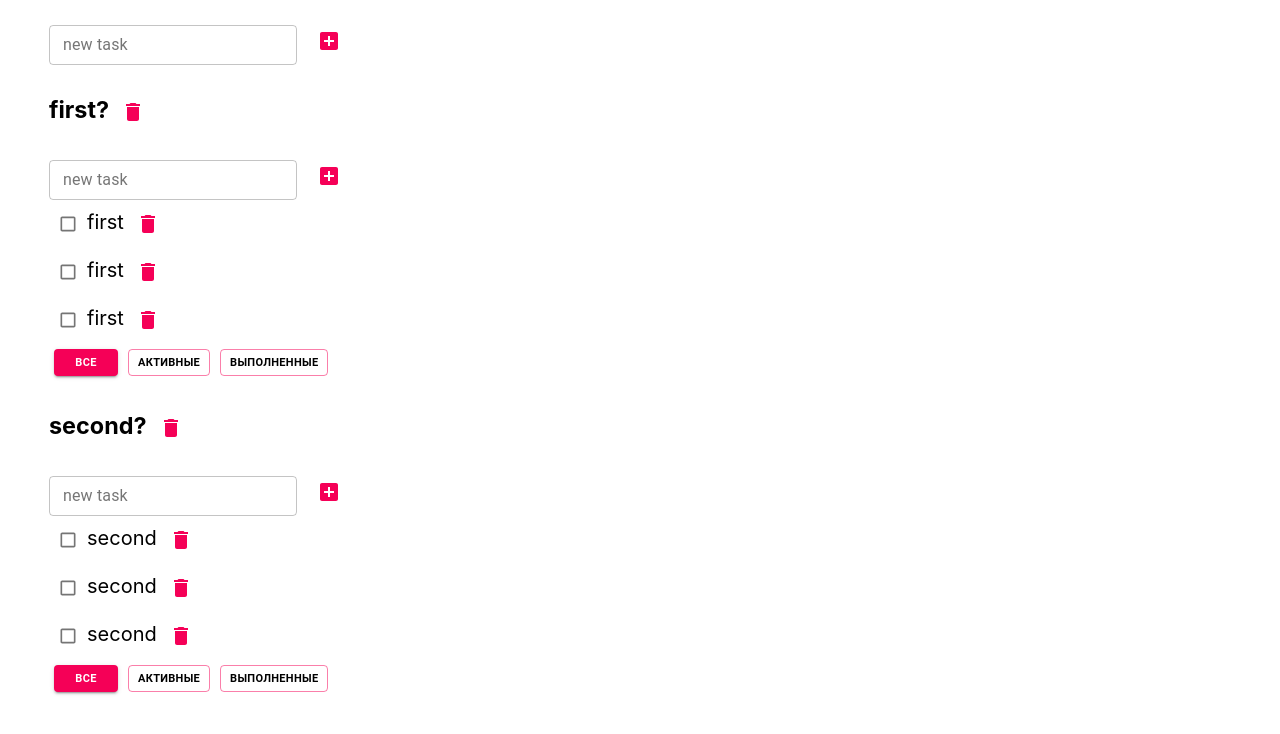
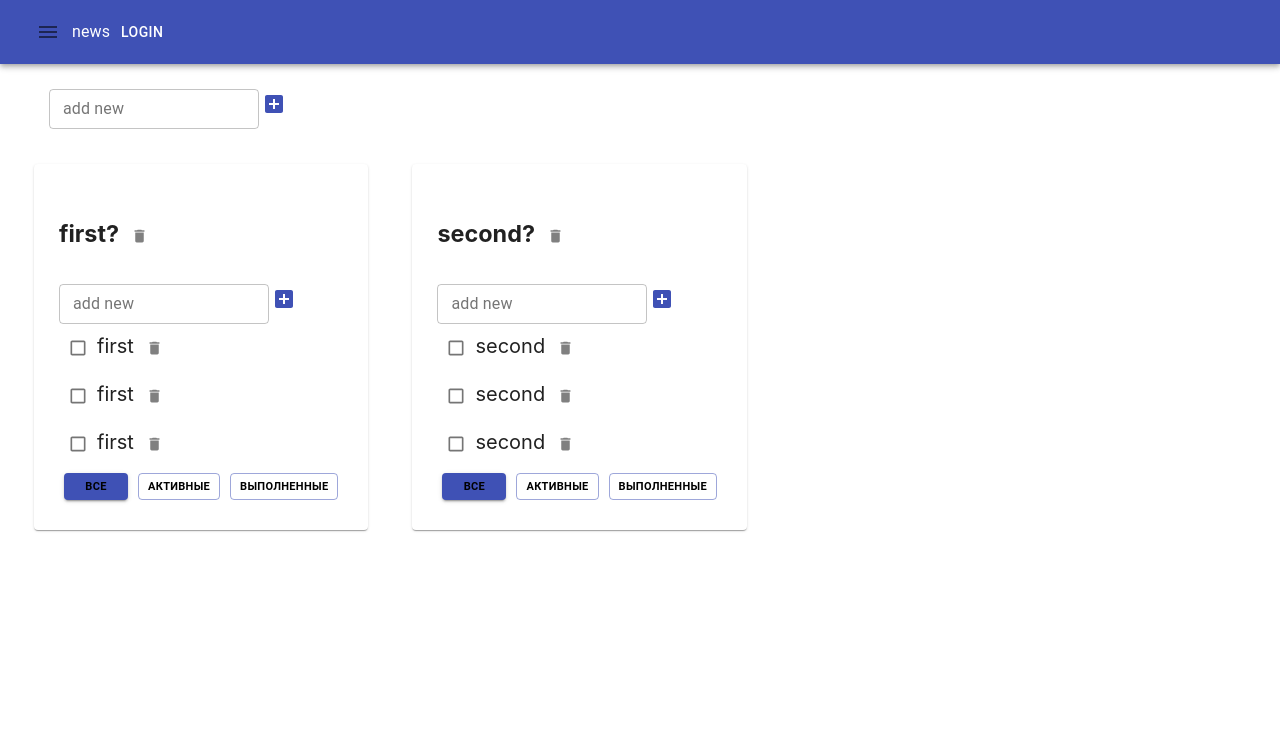
Before and after one commit to KamranBabaev/Trello, a React (Create React App) app in the folder my-app/: page / in a window 1280 px wide. Shown: the top 734 px of the page. Built offline with nearby package versions, Linux system fonts and the light colour scheme.

Commit message:
material ui

```diff
--- a/my-app/src/App.tsx
+++ b/my-app/src/App.tsx
@@ -1,9 +1,10 @@
 import React, {useState} from "react";
-import {Todolist, ValuePropsType} from "./components/Todolist/Todolist";
+import {FilterPropsType, Todolist} from "./components/Todolist/Todolist";
 import {v1} from "uuid";
 import './App.css'
 import {AddItemForm} from "./components/AddItemForm/AddItemForm";
-import {Container, Grid} from "@material-ui/core";
+import {AppBar, Button, Container, Grid, IconButton, Paper, Toolbar, Typography} from "@material-ui/core";
+import {Menu} from "@material-ui/icons";
 
 export type TaskType = {
     id: string
@@ -11,10 +12,10 @@ export type TaskType = {
     isDone: boolean
 }
 
-type TodolistType = {
+export type TodolistType = {
     id: string
     title: string
-    filter: ValuePropsType
+    filter: FilterPropsType
 }
 
 export type TasksStateType = {
@@ -43,6 +44,8 @@ export const App = () => {
             {id: v1(), title: 'second', isDone: false},
         ]
     })
+
+
 
 
     const removeTask = (id: string, todolistID: string) => {
@@ -77,6 +80,9 @@ export const App = () => {
         }
     }
 
+
+
+
     const changeTitle = (id: string, newTitle: string, todolistID: string) => {
         let copyTasks = tasks[todolistID]
         let task = copyTasks.find(t => t.id === id)
@@ -86,10 +92,10 @@ export const App = () => {
         }
     }
 
-    const changeFilter = (value: ValuePropsType, todolistID: string) => {
-        let todolist = todolists.find(td => td.id === todolistID)
+    const changeFilter = (filter: FilterPropsType, todolistID: string) => {
+        const todolist = todolists.find(td => td.id === todolistID)
         if (todolist) {
-            todolist.filter = value
+            todolist.filter = filter
             setTodolists([...todolists])
         }
     }
@@ -108,12 +114,29 @@ export const App = () => {
         setTasks({...tasks, [todolist.id]: []})
     }
 
+
+
+
     return (
-        <Container fixed>
-            <Grid spacing={10} style={ {padding: "25px"}  }>
         <div className='App-wrapper'>
 
+            <AppBar position={"static"}>
+                <Toolbar>
+                    <IconButton>
+                        <Menu/>
+                    </IconButton>
+                    <Typography>
+                        news
+                    </Typography>
+                    <Button color={"inherit"}>login</Button>
+                </Toolbar>
+            </AppBar>
+            <Container fixed>
+                <Grid container style={ {padding: "25px"} }>
                     <AddItemForm addItem={addTodolist}/>
+                </Grid>
+
+                <Grid container spacing={3}>
                     {
                         todolists.map(td => {
                             let tasksForTodolist = tasks[td.id];
@@ -124,7 +147,9 @@ export const App = () => {
                                 tasksForTodolist = tasksForTodolist.filter(t => t.isDone)
                             }
 
-                            return <Todolist
+                            return <Grid item style={ {margin: "10px"} }>
+                                <Paper style={ {padding: "25px"} }>
+                                    <Todolist
                                         key={td.id}
                                         id={td.id}
                                         title={td.title}
@@ -138,10 +163,13 @@ export const App = () => {
                                         removeTodolist={removeTodolist}
                                         changeTodolistTitle={changeTodolistTitle}
                                     />
+                                </Paper>
+                            </Grid>
                         })
                     }
-                </div>
                 </Grid>
             </Container>
+
+        </div>
     )
 }
--- a/my-app/src/components/AddItemForm/AddItemForm.tsx
+++ b/my-app/src/components/AddItemForm/AddItemForm.tsx
@@ -1,5 +1,5 @@
 import React, {ChangeEvent, KeyboardEvent, useState} from "react";
-import {Button, Grid, TextField} from "@material-ui/core";
+import {IconButton, TextField} from "@material-ui/core";
 import {AddBox} from "@material-ui/icons";
 
 type AddItemFormType = {
@@ -32,20 +32,21 @@ export const AddItemForm = (props: AddItemFormType) => {
 
     return (
         <div>
-            <Grid spacing={3}>
-                <TextField variant={"outlined"}
-                           size={"small"}
-                           value={title}
-                           onChange={onChangeTitle}
-                           onKeyPress={onKeyPressEnter}
-                           error={!!error}
-                           label={"new task"}
-                />
-                <Button onClick={addNewTask}
-                        color={"secondary"}
-                        size={"small"}><AddBox /></Button>
-                {error && <div className='error_message'>{error}</div>}
-            </Grid>
+            <TextField onChange={onChangeTitle}
+                       onKeyPress={onKeyPressEnter}
+                       variant={"outlined"}
+                       size={"small"}
+                       value={title}
+                       label={"add new"}
+                       multiline
+                       error={!!error}
+                       helperText={error}
+            />
+            <IconButton onClick={addNewTask}
+                        color={"primary"}
+                        size={"small"}>
+                <AddBox/>
+            </IconButton>
         </div>
     )
 }
--- a/my-app/src/components/EditableSpan/EditableSpan.tsx
+++ b/my-app/src/components/EditableSpan/EditableSpan.tsx
@@ -1,5 +1,6 @@
 import React, {ChangeEvent, useState, KeyboardEvent, ReactNode} from "react";
 import {TextField} from "@material-ui/core";
+
 
 type EditableSpanPropsType = {
     title: string
@@ -36,8 +37,10 @@ export const EditableSpan = (props: EditableSpanPropsType) => {
                      value={title}
                      onChange={onChangeTitle}
                      onBlur={offEditMode}
+                     onKeyPress={onEnterOffEditMode}
+                     id={"standard-basic"}
                      autoFocus={true}
-                     onKeyPress={onEnterOffEditMode}
+                     multiline
         />
         : <span onDoubleClick={activateEditMode}>{props.title}</span>
 }
--- a/my-app/src/components/Todolist/Todolist.tsx
+++ b/my-app/src/components/Todolist/Todolist.tsx
@@ -1,26 +1,27 @@
-import React, {ChangeEvent, KeyboardEvent, useState} from "react";
+import React, {ChangeEvent} from "react";
 import {TaskType} from "../../App";
 import style from './Todolist.module.css'
 import {AddItemForm} from "../AddItemForm/AddItemForm";
 import {EditableSpan} from "../EditableSpan/EditableSpan";
-import {Button, Checkbox, Grid, IconButton, Input, TextField} from "@material-ui/core";
+import {Button, Checkbox, IconButton} from "@material-ui/core";
 import {Delete} from "@material-ui/icons";
 
-export type ValuePropsType = 'all' | 'active' | 'completed'
+export type FilterPropsType = 'all' | 'active' | 'completed'
 
-type TodolistPropsType = {
+export type TodolistPropsType = {
     id: string
     title: string
     tasks: Array<TaskType>
     removeTask: (id: string, todolistID: string) => void
-    changeFilter: (value: ValuePropsType, todolistID: string) => void
+    changeFilter: (value: FilterPropsType, todolistID: string) => void
     addNewTask: (title: string, todolistID: string) => void
     changeStatus: (id: string, isDone: boolean, todolistID: string) => void
     changeTitle: (id: string, newTitle: string, todolistID: string) => void
-    filter: ValuePropsType
+    filter: FilterPropsType
     removeTodolist: (todolistID: string) => void
     changeTodolistTitle: (title: string, newTitle: string) => void
 }
+
 
 export const Todolist = (props: TodolistPropsType) => {
 
@@ -35,30 +36,33 @@ export const Todolist = (props: TodolistPropsType) => {
         props.changeTodolistTitle(props.id, newTitle)
     }
 
-    return <Grid spacing={3}>
+    return (
         <div className={style.todolists}>
-            <h3><EditableSpan title={props.title} onChange={changeTodolistTitle}/>
-                <IconButton onClick={removeTodolist} color={"secondary"}
-                ><Delete/></IconButton>
+
+            <h3>
+                <EditableSpan title={props.title} onChange={changeTodolistTitle}/>
+                <IconButton onClick={removeTodolist} color={"primary"}>
+                    <Delete style={{width: '17px', color: 'gray'}}/>
+                </IconButton>
             </h3>
 
             <AddItemForm addItem={addTask}/>
 
-            <Grid spacing={3}>
             <div>
                 {
                     props.tasks.map(t => {
                         const onClickRemoveTask = () => props.removeTask(t.id, props.id)
+
                         const onChangeStatusTask = (event: ChangeEvent<HTMLInputElement>) => {
                             let newIsDoneValue = event.currentTarget.checked
                             props.changeStatus(t.id, newIsDoneValue, props.id)
                         }
+
                         const onChangeTitleTask = (newValue: string) => {
                             props.changeTitle(t.id, newValue, props.id)
                         }
 
-                            return <Grid spacing={3}>
-                                <div key={t.id} className={t.isDone ? 'is_Done' : ''}>
+                        return <div key={t.id} className={t.isDone ? 'is_Done' : ''}>
                             <Checkbox onChange={onChangeStatusTask}
                                       checked={t.isDone}
                                       color={'primary'}
@@ -66,33 +70,34 @@ export const Todolist = (props: TodolistPropsType) => {
                             <EditableSpan title={t.title}
                                           onChange={onChangeTitleTask}
                             />
-                                    <IconButton onClick={onClickRemoveTask} color={"secondary"}
-                                    ><Delete/></IconButton>
+                            <IconButton onClick={onClickRemoveTask} color={"primary"}>
+                                <Delete style={{width: '17px', color: 'gray'}}/>
+                            </IconButton>
                         </div>
-                            </Grid>
-                        })}
+                    })
+                }
             </div>
-            </Grid>
+
             <div>
                 <Button variant={props.filter === 'all' ? "contained" : "outlined"}
-                        style={{margin: "5px", color: "white", fontWeight: "bold", fontSize: "11px" }}
-                        color={"secondary"}
+                        style={{margin: "5px", color: "black", fontWeight: "bold", fontSize: "11px"}}
+                        color={"primary"}
                         size={"small"}
                         onClick={onClickAll}>все
                 </Button>
                 <Button variant={props.filter === 'active' ? "contained" : "outlined"}
-                        style={{margin: "5px", color: "black", fontWeight: "bold", fontSize: "11px"  }}
-                        color={"secondary"}
+                        style={{margin: "5px", color: "black", fontWeight: "bold", fontSize: "11px"}}
+                        color={"primary"}
                         size={"small"}
                         onClick={onClickActive}>активные
                 </Button>
                 <Button variant={props.filter === 'completed' ? "contained" : "outlined"}
-                        style={{margin: "5px", color: "black", fontWeight: "bold", fontSize: "11px"  }}
-                        color={"secondary"}
+                        style={{margin: "5px", color: "black", fontWeight: "bold", fontSize: "11px"}}
+                        color={"primary"}
                         size={"small"}
                         onClick={onClickCompleted}>выполненные
                 </Button>
             </div>
         </div>
-    </Grid>
+    )
 }
```
Also changed, not shown: my-app/src/state/todolists-reducer.ts (added, +84 -0 lines), 2 other files (tests, documents, lock files or other folders). Lines whose indentation alone changed are shown as unchanged.
